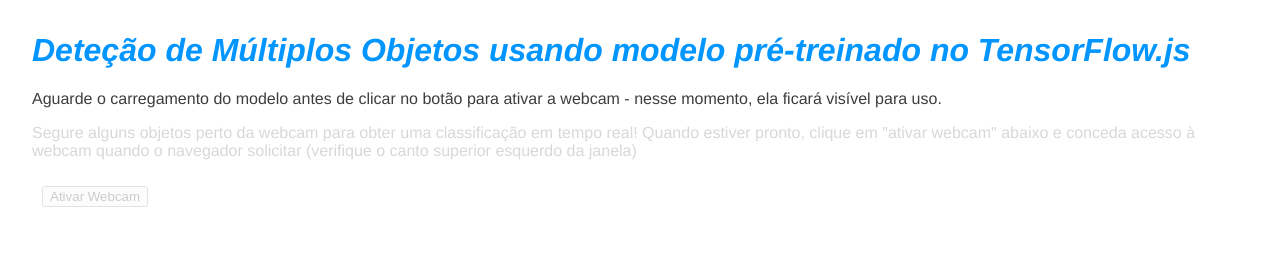
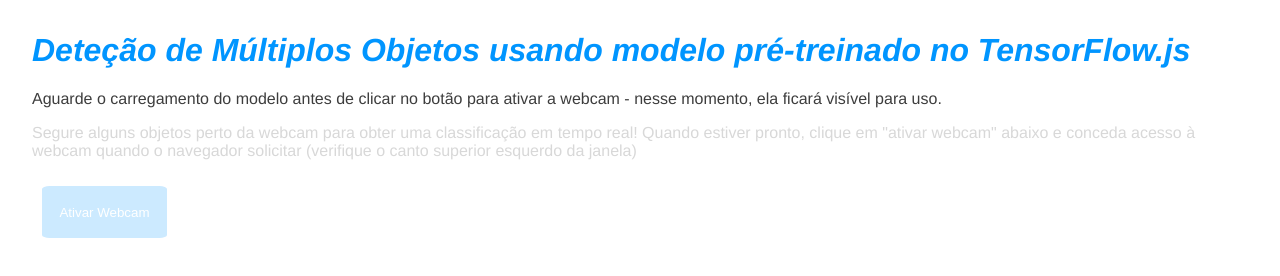
Before and after one commit to rafaelccorrea/cam-inteligente-tensorflow.js, a website: page index.html in a window 1280 px wide. Drawn offline with Linux system fonts and the light colour scheme; a script that the page names is missing.

Commit message:
Implements style css buttom

```diff
--- a/style.css
+++ b/style.css
@@ -50,3 +50,12 @@
     z-index: 1;
     position: absolute;
 }
+
+#webcamButton {
+    background-color: #0095ff;
+    color: rgb(255, 255, 255);
+    border-radius: 6%;
+    height: 52px;
+    width: 125px;
+    border: none;
+}
```
